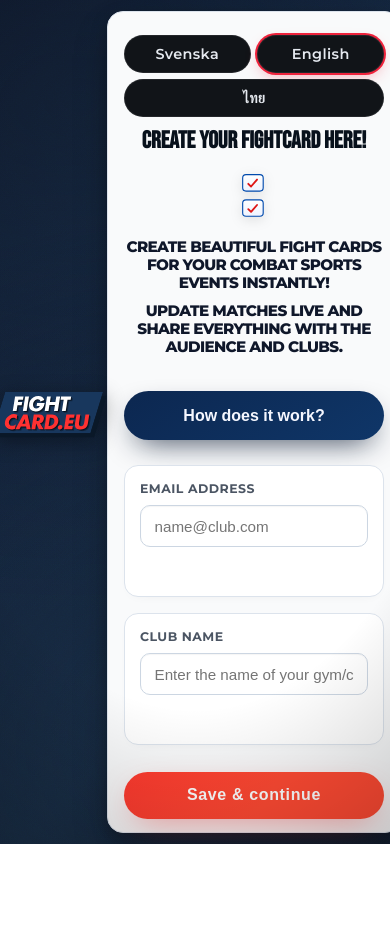
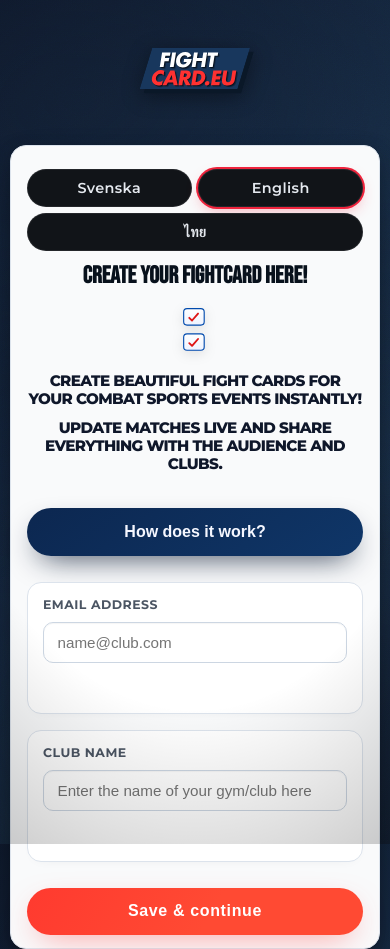
Before and after one commit to AlexandraHopstadius/Loyalty-Fights, a website: page reg.html in a window 390 px wide. Before the commit the page ends 844 px from the top, so only its background shows below. Drawn offline with Linux system fonts and the light colour scheme.

Commit message:
Enhance registration assets an layout

```diff
--- a/reg.html
+++ b/reg.html
@@ -146,10 +146,15 @@
     .logo-zone.has-file{border-style:solid;border-color:#d1dae5}
     .logo-zone.has-file:hover{box-shadow:0 12px 30px -10px rgba(0,0,0,.22)}
 
+    @media (max-width:768px){
+      body{flex-direction:column;align-items:center;justify-content:flex-start}
+      .site-logo{position:static;display:block;margin:0 auto 1.2rem;left:auto;top:auto}
+    }
+
     @media (max-width:640px){
-      body{padding:1.4rem 1.1rem 1.1rem}
+      body{padding:calc(env(safe-area-inset-top,0px) + 1.4rem) 1.1rem 1.1rem;flex-direction:column;align-items:center;justify-content:flex-start;min-height:100%}
       .card{padding:1rem 1.1rem;border-radius:16px;margin-top:0}
-      .site-logo{position:static;display:block;margin:0 auto 1.4rem;width:135px;max-width:60vw;left:auto;top:auto}
+      .site-logo{width:135px;max-width:60vw;margin:0 auto 1.4rem}
       h1{font-size:clamp(1.6rem,7vw,2rem);text-align:center}
       .hero{align-items:flex-start}
       .hero-copy{align-items:center;text-align:center}
```
